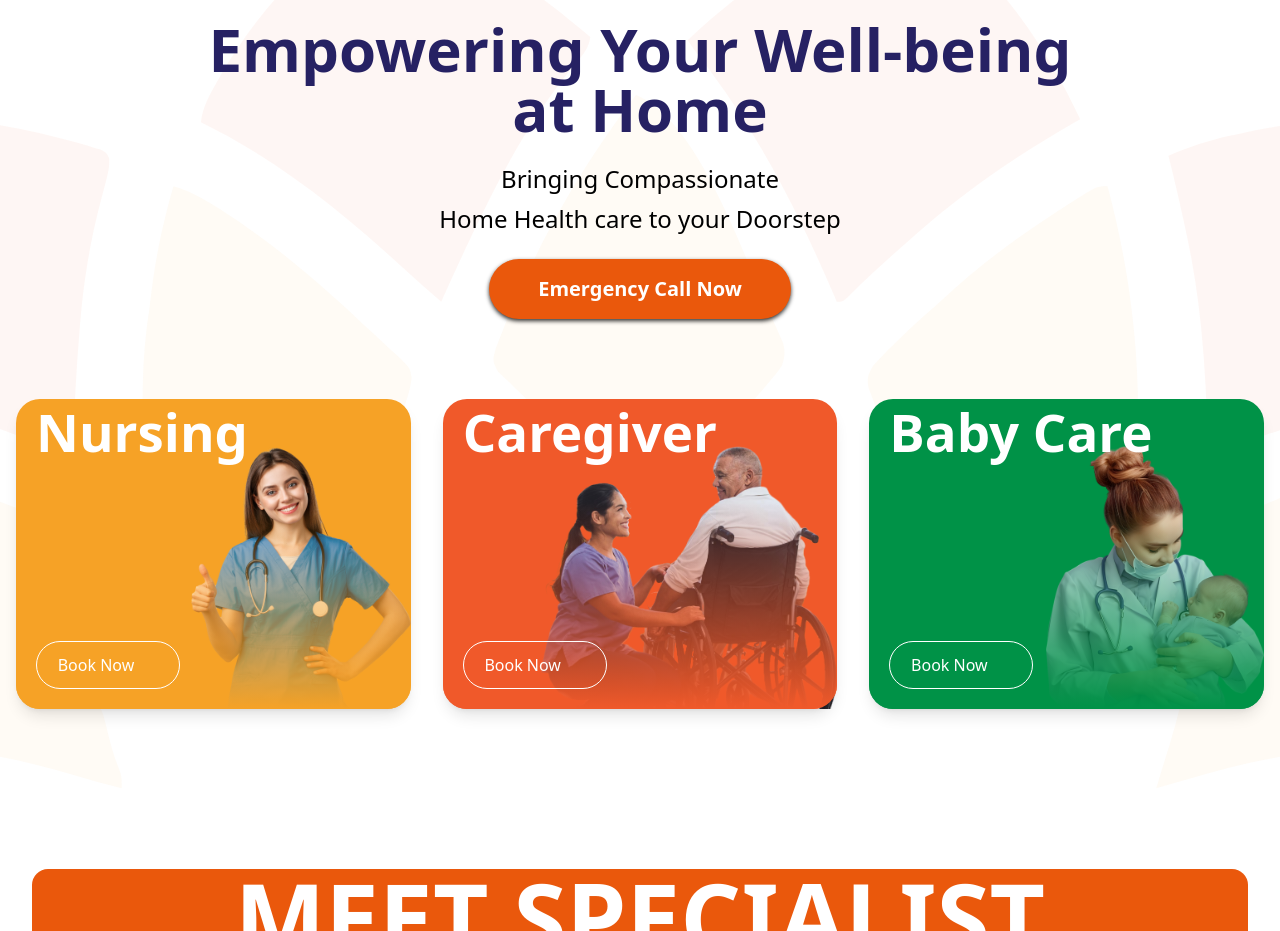
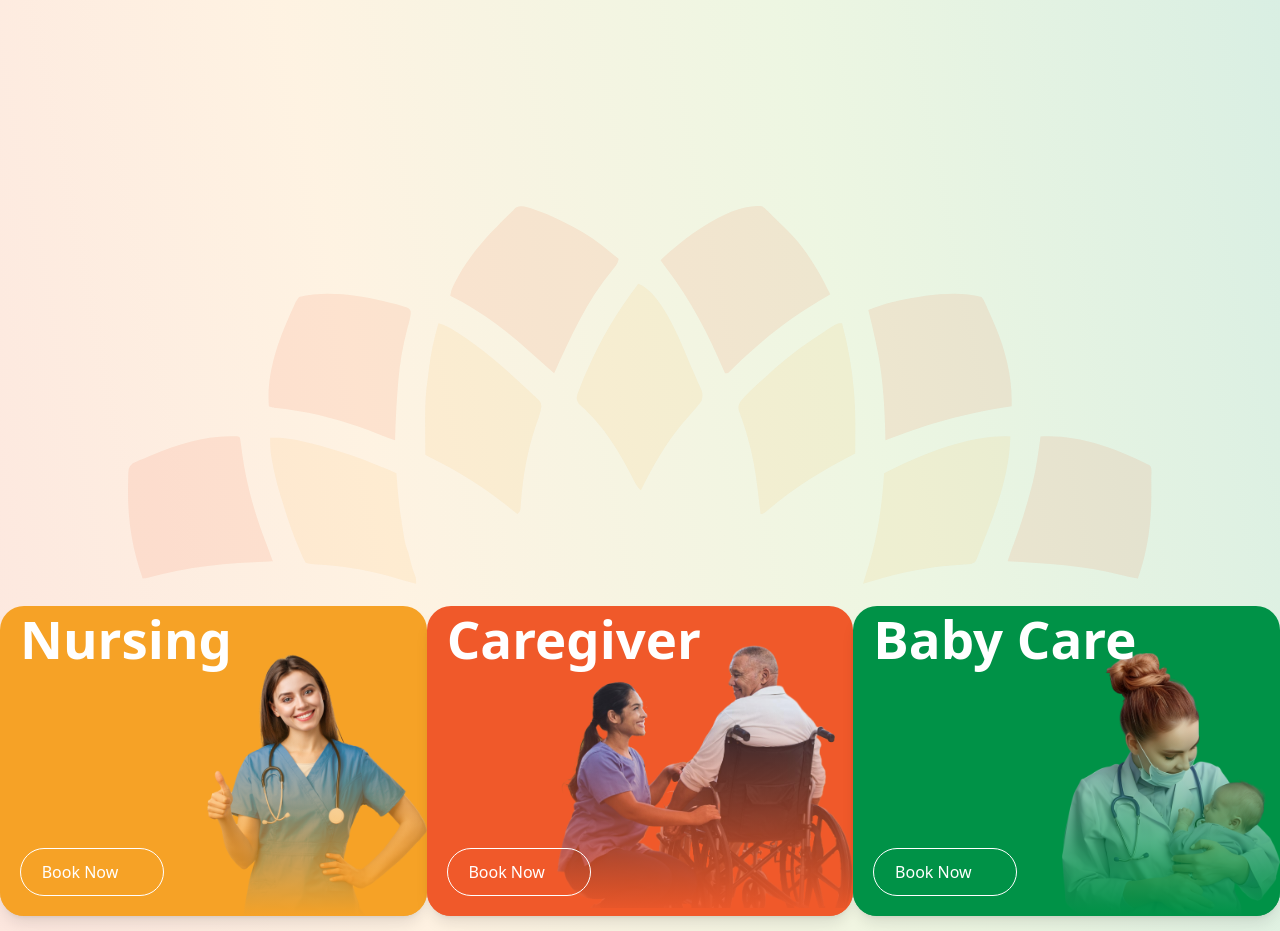
Before and after one commit to Kalash-Sheth/Svvasthya, a React (Create React App) app in the folder frontend/: page / in a window 1280 px wide. Shown: the part 181-1112 px from the top of the page. Built offline with nearby package versions, Linux system fonts and the light colour scheme.

Commit message:
landing animation issue fixed

```diff
--- a/frontend/src/App.css
+++ b/frontend/src/App.css
@@ -56,9 +56,23 @@
   position: relative;
   display: none;
   z-index: 1;
-  animation: moveUpContent 1s ease-out forwards;
   width: 60%;
   text-align: center;
+}
+
+/* Animation for larger screens */
+@media screen and (min-width: 484px) {
+  .hero-content {
+    animation: moveUpContent 1s ease-out forwards;
+  }
+}
+
+/* Animation for mobile screens */
+@media screen and (max-width: 483px) {
+  .hero-content {
+    width: 90%; /* Make content wider on mobile */
+    animation: moveUpContentMobile 1.2s ease-out forwards;
+  }
 }
 
 h1 {
@@ -232,6 +246,7 @@ h1 {
   animation-fill-mode: forwards; /* Keep the final state after animation */
 }
 
+/* Existing animation for larger screens */
 @keyframes moveUpContent {
   0% {
     transform: translateY(100%);
@@ -242,7 +257,23 @@ h1 {
     opacity: 0.5;
   }
   100% {
-    transform: translateY(35%);
+    transform: translateY(0%);
+    opacity: 1;
+  }
+}
+
+/* New animation for mobile screens */
+@keyframes moveUpContentMobile {
+  0% {
+    transform: translateY(100%);
+    opacity: 0;
+  }
+  50% {
+    transform: translateY(100%);
+    opacity: 0.5;
+  }
+  100% {
+    transform: translateY(40%);
     opacity: 1;
   }
 }
--- a/frontend/src/components/Hero.jsx
+++ b/frontend/src/components/Hero.jsx
@@ -1,4 +1,4 @@
-import React, { useEffect, useState } from "react";
+import React, { useEffect } from "react";
 import { useNavigate } from "react-router-dom";
 import babyImage from "../assets/babycare.png";
 import careImage from "../assets/caregiver.png";
@@ -6,164 +6,209 @@ import nurseImage from "../assets/nursing.png";
 import textlogo from "../assets/svvasthya_letter_logo.svg";
 import watermark from "../assets/watermark.svg";
 
-// Reusable ServiceCard component
-const ServiceCard = ({ image, title, gradientFrom, gradientTo, onClick }) => (
-  <div className="service-card w-[380px] h-[270px] group relative overflow-visible bg-white shadow-lg rounded-3xl sm:w-[440px] sm:h-[310px]">
-    <div className="absolute inset-0 bg-black opacity-0 transition-opacity duration-300"></div>
-    <img
-      src={image}
-      alt={title}
-      className="absolute bottom-0 w-full h-auto transition-transform duration-300 group-hover:scale-130 group-hover:translate-y-50 transform-origin-top"
-    />
-    <div
-      className={`absolute bottom-0 left-0 right-0 w-full h-2/3 bg-gradient-to-t from-[${gradientFrom}] to-[${gradientTo}] opacity-1 rounded-3xl`}
-    ></div>
-    <div className="absolute inset-0 flex flex-col items-center justify-center p-4 text-center text-white">
-      <h2 className="font-bold text-7xl mb-4">{title}</h2>
-      <button
-        onClick={onClick}
-        className="flex items-center justify-center w-36 h-12 text-2xl font-medium bg-orange-500 border-2 border-white rounded-full transition-all duration-300 transform group-hover:w-44"
-      >
-        <span className="mr-2">Book Now</span>
-        <span className="transition-transform duration-300 opacity-0 group-hover:opacity-100 group-hover:translate-x-1">
-          →
-        </span>
-      </button>
-    </div>
-  </div>
-);
-
 function Hero() {
   const navigate = useNavigate();
-  const [stage, setStage] = useState(0);
-
-  useEffect(() => {
-    const timers = [
-      setTimeout(() => setStage(1), 1000),
-      setTimeout(() => setStage(2), 2500),
-      setTimeout(() => setStage(3), 3500),
-    ];
-
-    return () => timers.forEach(clearTimeout);
-  }, []);
 
   const handleBookNow = () => {
     navigate("/services");
   };
 
+  useEffect(() => {
+    const timer1 = setTimeout(() => {
+      const svvasthyaElement = document.querySelector(".hero-svvasthya");
+      if (svvasthyaElement) {
+        svvasthyaElement.style.display = "flex";
+      }
+    }, 1000);
+
+    const timer2 = setTimeout(() => {
+      const svvasthyaElement2 = document.querySelector(".hero-content");
+      if (svvasthyaElement2) {
+        svvasthyaElement2.style.display = "block";
+      }
+    }, 2500);
+
+    const timer3 = setTimeout(() => {
+      const svvasthyaElement3 = document.querySelector(".hero-svvasthya");
+      if (svvasthyaElement3) {
+        svvasthyaElement3.style.display = "none";
+      }
+    }, 3500);
+
+    const timer4 = setTimeout(() => {
+      const svvasthyaElement4 = document.querySelector(".services");
+      if (svvasthyaElement4) {
+        svvasthyaElement4.style.display = "flex";
+      }
+    }, 3500);
+
+    return () => {
+      clearTimeout(timer1);
+      clearTimeout(timer2);
+      clearTimeout(timer3);
+      clearTimeout(timer4);
+    };
+  }, []);
+
   return (
-    <div className="min-h-screen relative pb-20">
-      {/* Background */}
-      <div className="absolute inset-0">
-        <img
-          src={watermark}
-          alt="Watermark"
-          className="w-full h-full object-cover opacity-50"
-        />
+    <div className="hero h-[150vh]">
+      <div className="hero-background">
+        <img src={watermark} alt="Watermark" className="watermark" />
       </div>
-
-      {/* Logo Animation */}
-      <div
-        className={`flex justify-center items-center pt-20 ${
-          stage === 1 ? "block" : "hidden"
-        }`}
-      >
-        <img
-          src={textlogo}
-          alt="Svvasthya logo"
-          className="w-48 sm:w-64 md:w-80 lg:w-96 transition-all duration-300"
-        />
+      <div className="hero-svvasthya">
+        <img src={textlogo} alt="textlogo" className="textlogo" />
       </div>
-
-      {/* Main Hero Content */}
-      <div
-        className={`relative px-4 sm:px-6 lg:px-8 pt-10 ${
-          stage > 1 ? "block" : "hidden"
-        }`}
-      >
-        <div className="text-center max-w-4xl mx-auto">
-          <p className="text-2xl sm:text-3xl md:text-4xl lg:text-5xl font-bold text-[#262163] mb-4">
-            स्वास्थ्य का सच्चा साथी:
-          </p>
-          <h1 className="text-2xl sm:text-3xl md:text-4xl lg:text-5xl xl:text-6xl font-bold mb-6">
+      <div className="hero-content relative ">
+        <div className="text-5xl font-bold p-2 ">
+          <p className="heading text-[#262163] ">स्वास्थ्य का सच्चा साथी:</p>
+          <h1 className="heading-two font-bold text-[30px] sm:text-[36px] md:text-[48px] lg:text-[60px]">
             Empowering Your Well-being at Home
           </h1>
-          <p className="text-lg sm:text-xl md:text-2xl font-normal mb-2">
-            Bringing Compassionate
-          </p>
-          <p className="text-lg sm:text-xl md:text-2xl font-normal mb-6">
+        </div>
+        <div className="p-6">
+          <p className="font-normal text-2xl">Bringing Compassionate</p>
+          <p className="font-normal text-2xl">
             Home Health care to your Doorstep
           </p>
-          <button
-            onClick={handleBookNow}
-            className="emergency-btn px-6 py-3 bg-orange-600 text-white rounded-full text-base sm:text-lg md:text-xl hover:bg-orange-700 transition-transform transform hover:scale-105"
-          >
-            Emergency Call Now
-          </button>
+          <button className="emergency-btn mt-5">Emergency Call Now</button>
         </div>
       </div>
 
-      {/* Service Cards */}
-      <div
-        className={`mt-20 px-4 ${stage > 2 ? "block" : "hidden"}`}
-      >
-        <div className="grid grid-cols-1 md:grid-cols-2 lg:grid-cols-3 gap-8 max-w-7xl mx-auto">
-          {/* Nursing Card */}
-          <div className="service-card w-full h-[270px] sm:h-[310px] group relative overflow-visible bg-white shadow-lg rounded-3xl">
-            <img
-              src={nurseImage}
-              alt="Nursing"
-              className="absolute bottom-0 w-full h-auto transition-transform duration-300 group-hover:scale-110"
-            />
-            <div className="absolute bottom-0 left-0 right-0 w-full h-2/3 bg-gradient-to-t from-[#F6A226] to-[rgba(246, 162, 38, 1)] opacity-1 rounded-3xl"></div>
-            <div className="absolute inset-0 flex flex-col items-center justify-center p-4 text-center text-white">
-              <h2 className="font-bold text-4xl sm:text-5xl lg:text-7xl mb-4">Nursing</h2>
+      {/* box content */}
+      <div className="services mt-80 md:mt-60  ">
+        <div className="service-card w-[380px] h-[270px] group relative overflow-visible bg-white shadow-lg rounded-3xl sm:w-[440px] sm:h-[310px]">
+          {/* Overlay effect */}
+          <div className="absolute inset-0 bg-black opacity-0 transition-opacity duration-300"></div>
+
+          {/* Image with hover scale */}
+          <img
+            src={nurseImage}
+            alt="Nursing"
+            className="bottom-0 transition-transform duration-300 group-hover:scale-130 group-hover:translate-y-50 transform-origin-top"
+          />
+
+          <div className="absolute bottom-0 left-0 right-0 w-full h-2/3 bg-gradient-to-t from-[#F6A226] to-[rgba(246, 162, 38, 1)] opacity-1 rounded-3xl "></div>
+
+          {/* Text and button */}
+          <div className="absolute inset-0 flex flex-col items-center justify-center p-4 text-center text-white">
+            <h2 className="font-bold text-7xl mb-4">Nursing</h2>
+            <div className="">
+              {/* Original Button */}
               <button
                 onClick={handleBookNow}
-                className="flex items-center justify-center w-36 h-12 text-xl sm:text-2xl font-medium border-2 border-white rounded-full transition-all duration-300 group-hover:w-44"
+                className="flex items-center justify-center w-36 h-12 text-2xl font-medium  bg-[background: linear-gradient(180deg, rgba(246, 162, 38, 0) 50%, #F6A226 85%)] border-2 border-white rounded-full transition-all duration-300 group-hover:w-44"
               >
                 <span className="mr-2">Book Now</span>
-                <span className="transition-transform duration-300 opacity-0 group-hover:opacity-100 group-hover:translate-x-1">→</span>
+                <span className="transition-all duration-300 transform opacity-0 group-hover:opacity-100 group-hover:translate-x-1">
+                  →
+                </span>
+              </button>
+
+              {/* Animation Button */}
+              <button
+                onClick={handleBookNow}
+                className="absolute bottom-0 flex items-center justify-center w-36 h-12 text-2xl font-medium bg-orange-500 border-2 border-white rounded-full transition-all duration-300 transform translate-y-full opacity-0 group-hover:translate-y-0 group-hover:opacity-100 group-hover:w-44"
+              >
+                <span className="mr-[6px]">Book Now</span>
+                <span className="transition-all duration-300 transform group-hover:left-1/2 group-hover:translate-x-1 group-hover:opacity-100">
+                  →
+                </span>
               </button>
             </div>
           </div>
+        </div>
 
-          {/* Caregiver Card */}
-          <div className="service-card w-full h-[270px] sm:h-[310px] group relative overflow-visible bg-white shadow-lg rounded-3xl">
-            <img
-              src={careImage}
-              alt="Caregiver"
-              className="absolute bottom-0 w-full h-auto transition-transform duration-300 group-hover:scale-110"
-            />
-            <div className="absolute bottom-0 left-0 right-0 w-full h-2/3 bg-gradient-to-t from-[#F0592A] to-[rgba(340, 99, 52, 1)] opacity-1 rounded-3xl"></div>
-            <div className="absolute inset-0 flex flex-col items-center justify-center p-4 text-center text-white">
-              <h2 className="font-bold text-4xl sm:text-5xl lg:text-7xl mb-4">Caregiver</h2>
+        <div className="service-card w-[380px] h-[270px] group relative overflow-visible bg-white shadow-lg rounded-3xl sm:w-[440px] sm:h-[310px]">
+          {/* Overlay effect */}
+          <div className="absolute inset-0 bg-black opacity-0 transition-opacity duration-300 "></div>
+
+          {/* Image with hover scale */}
+          <img
+            src={careImage}
+            alt="Caregiver"
+            className="bottom-2 transition-transform duration-300 group-hover:scale-130 group-hover:translate-y-50 transform-origin-top"
+          />
+          <div className="absolute bottom-0 left-0 right-0 w-full h-2/3 bg-gradient-to-t from-[#F0592A] to-[rgba(340, 99, 52, 100)] opacity-1 rounded-3xl"></div>
+
+          {/* Text and button */}
+          <div className="absolute inset-0 flex flex-col items-center justify-center p-4 text-center text-white">
+            <h2 className="font-bold text-7xl mb-4">Caregiver</h2>
+            <div className="">
+              {/* <div className=" w-80 h-14 bg-orange-500 opacity-1 transition-opacity duration-300 group-hover:opacity-100 rounded-md"></div> */}
+
+              {/* Original Button */}
               <button
                 onClick={handleBookNow}
-                className="flex items-center justify-center w-36 h-12 text-xl sm:text-2xl font-medium border-2 border-white rounded-full transition-all duration-300 group-hover:w-44"
+                className="flex items-center justify-center w-36 h-12 text-2xl font-medium bg-[background: linear-gradient(180deg, rgba(246, 162, 38, 0) 50%, #F6A226 85%)] border-2 border-white rounded-full transition-all duration-300 group-hover:w-44"
               >
-                <span className="mr-2">Book Now</span>
-                <span className="transition-transform duration-300 opacity-0 group-hover:opacity-100 group-hover:translate-x-1">→</span>
+                <span className="mr-2">
+                  <a href="/services">Book Now</a>
+                </span>
+                <span className="transition-all duration-300 transform opacity-0 group-hover:opacity-100 group-hover:translate-x-1">
+                  →
+                </span>
+              </button>
+
+              {/* Animation Button */}
+              <button
+                onClick={handleBookNow}
+                className="absolute bottom-0 flex items-center justify-center w-36 h-12 text-2xl font-medium bg-orange-500 border-2 border-white rounded-full transition-all duration-300 transform translate-y-full opacity-0 group-hover:translate-y-0 group-hover:opacity-100 group-hover:w-44"
+              >
+                <span className="mr-[6px]">
+                  <a href="/services">Book Now</a>
+                </span>
+                <span className="transition-all duration-300 transform group-hover:left-1/2 group-hover:translate-x-1 group-hover:opacity-100">
+                  →
+                </span>
               </button>
             </div>
           </div>
+        </div>
 
-          {/* Baby Care Card */}
-          <div className="service-card w-full h-[270px] sm:h-[310px] group relative overflow-visible bg-white shadow-lg rounded-3xl">
-            <img
-              src={babyImage}
-              alt="Baby Care"
-              className="absolute bottom-0 w-full h-auto transition-transform duration-300 group-hover:scale-110"
-            />
-            <div className="absolute bottom-0 left-0 right-0 w-full h-2/3 bg-gradient-to-t from-[#009247] to-[rgba(0, 146, 71, 1)] opacity-1 rounded-3xl"></div>
-            <div className="absolute inset-0 flex flex-col items-center justify-center p-4 text-center text-white">
-              <h2 className="font-bold text-4xl sm:text-5xl lg:text-7xl mb-4">Baby Care</h2>
+        <div className="service-card w-[380px] h-[270px]  group relative overflow-visible bg-white shadow-lg rounded-3xl sm:w-[440px] sm:h-[310px]">
+          {/* Overlay effect */}
+          <div className="absolute inset-0 bg-black opacity-0 transition-opacity duration-300 "></div>
+
+          {/* Image with hover scale */}
+          <img
+            src={babyImage}
+            alt="BabyCare"
+            className="bottom-0 transition-transform group-hover:scale-130 group-hover:translate-y-50 transform-origin-top"
+          />
+
+          <div className="absolute bottom-0 left-0 right-0 w-full h-2/3 bg-gradient-to-t from-[#009247] to-[rgba(0, 146, 71, 1)] opacity-1 rounded-3xl"></div>
+
+          {/* Text and button */}
+          <div className="absolute inset-0 flex flex-col items-center justify-center p-4 text-center text-white">
+            <h2 className="font-bold text-7xl mb-4">Baby&nbsp;Care</h2>
+            <div className="">
+              {/* Original Button */}
               <button
                 onClick={handleBookNow}
-                className="flex items-center justify-center w-36 h-12 text-xl sm:text-2xl font-medium border-2 border-white rounded-full transition-all duration-300 group-hover:w-44"
+                className="flex items-center justify-center w-36 h-12 text-2xl font-medium bg-[background: linear-gradient(180deg, rgba(246, 162, 38, 0) 50%, #F6A226 85%)] border-2 border-white rounded-full transition-all duration-300 group-hover:w-44"
               >
-                <span className="mr-2">Book Now</span>
-                <span className="transition-transform duration-300 opacity-0 group-hover:opacity-100 group-hover:translate-x-1">→</span>
+                <span className="mr-2">
+                  <a href="/services">
+                    {" "}
+                    <a href="/services">Book Now</a>
+                  </a>
+                </span>
+                <span className="transition-all duration-300 transform opacity-0 group-hover:opacity-100 group-hover:translate-x-1">
+                  →
+                </span>
+              </button>
+
+              {/* Animation Button */}
+              <button
+                onClick={handleBookNow}
+                className="absolute bottom-0 flex items-center justify-center w-36 h-12 text-2xl font-medium bg-orange-500 border-2 border-white rounded-full transition-all duration-300 transform translate-y-full opacity-0 group-hover:translate-y-0 group-hover:opacity-100 group-hover:w-44"
+              >
+                <span className="mr-[6px]">
+                  <a href="/services">Book Now</a>
+                </span>
+                <span className="transition-all duration-300 transform group-hover:left-1/2 group-hover:translate-x-1 group-hover:opacity-100">
+                  →
+                </span>
               </button>
             </div>
           </div>
```
